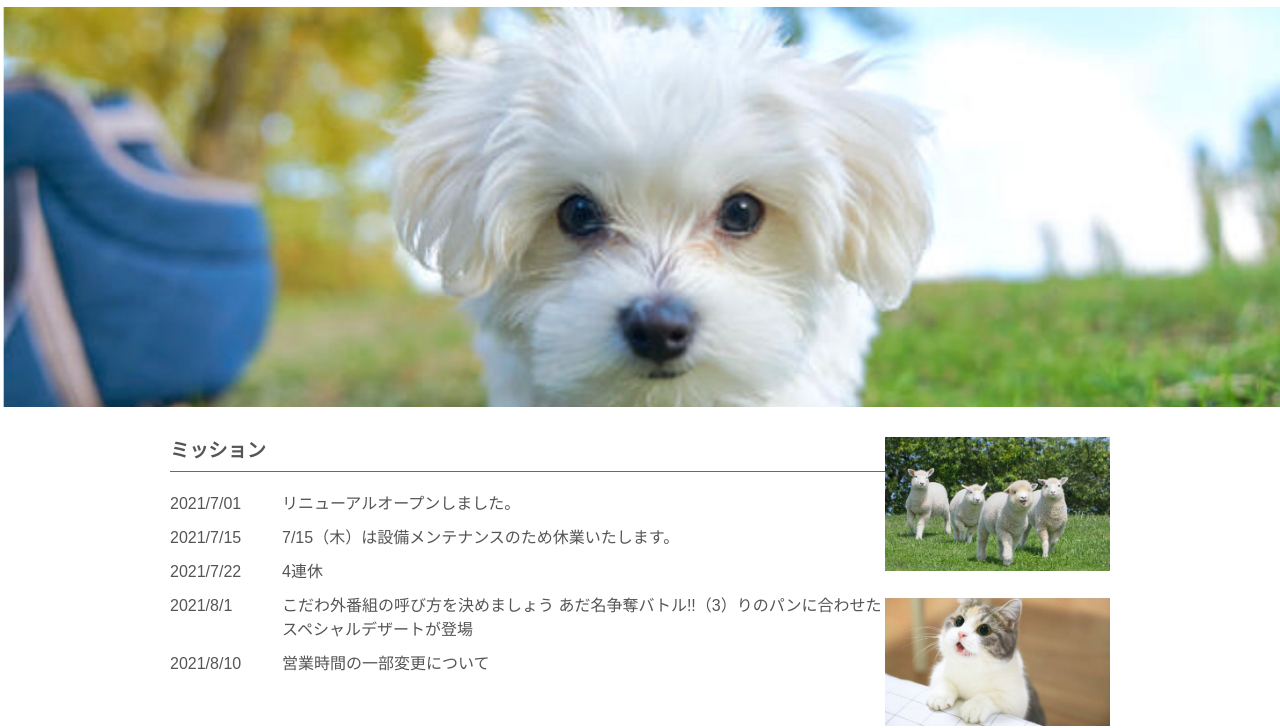
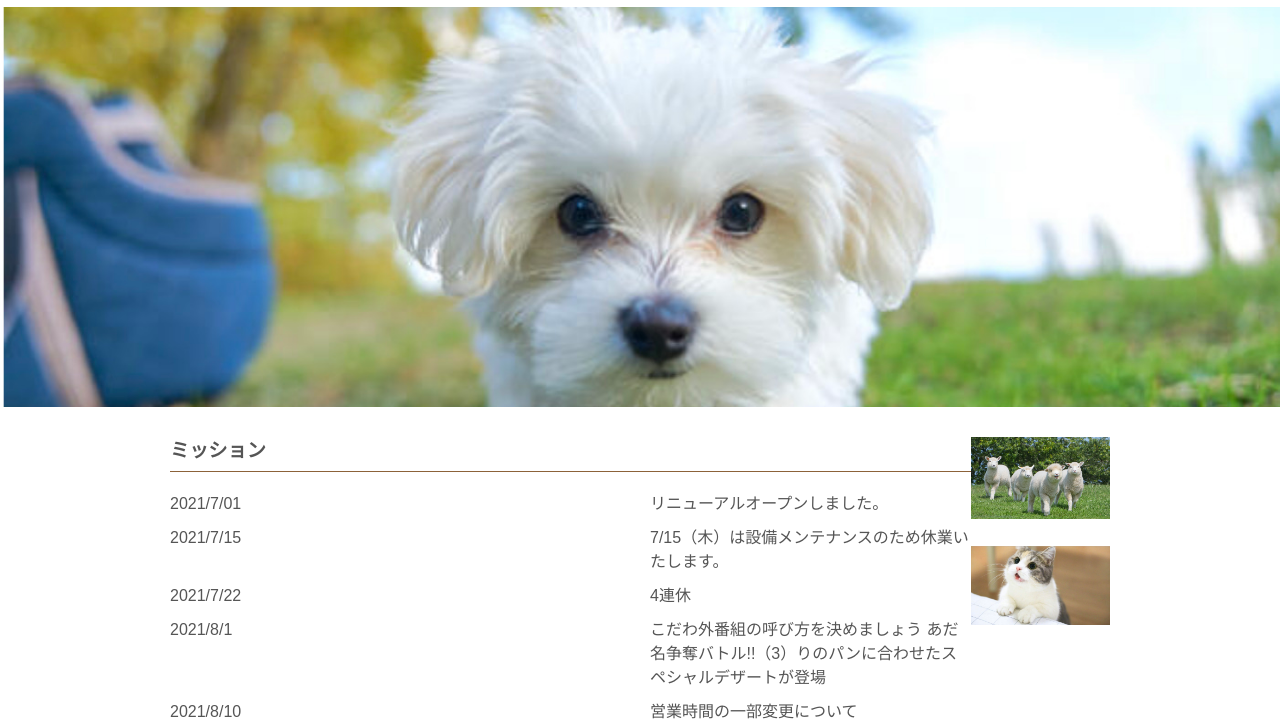
Before and after one commit to dogsheepcat/home, a plain HTML site: page index.html in a window 1280 px wide. Shown: the part 112-840 px from the top of the page. Drawn offline with Linux system fonts and the light colour scheme.

Commit message:
Update style.css

```diff
--- a/css/style.css
+++ b/css/style.css
@@ -94,11 +94,11 @@ header nav ul li.current a {
 }
 
 #mission dt {
-	width: 7em;
+	width: 30em;
 }
 
 #mission dd {
-	width: calc(100% - 7em);
+	width: calc(100% - 30em);
 }
 
 #mission dt,
```
